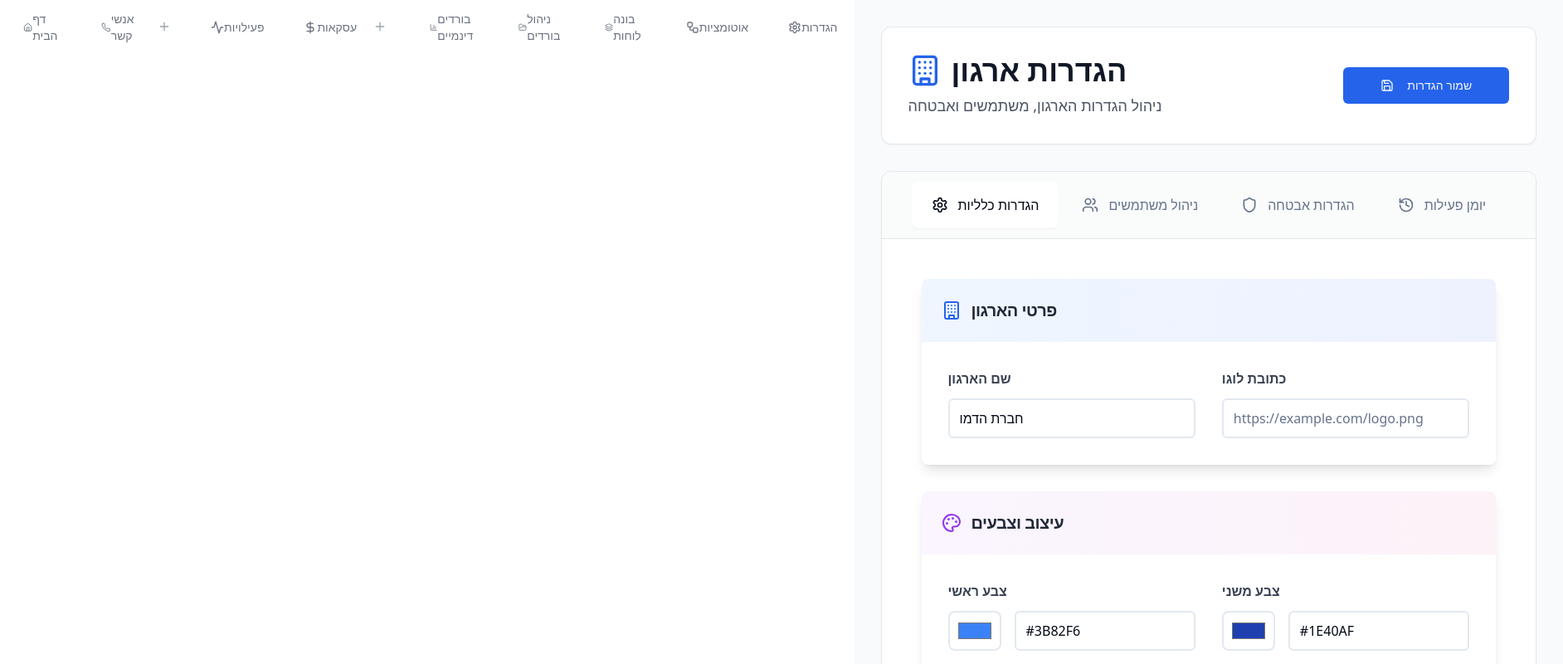
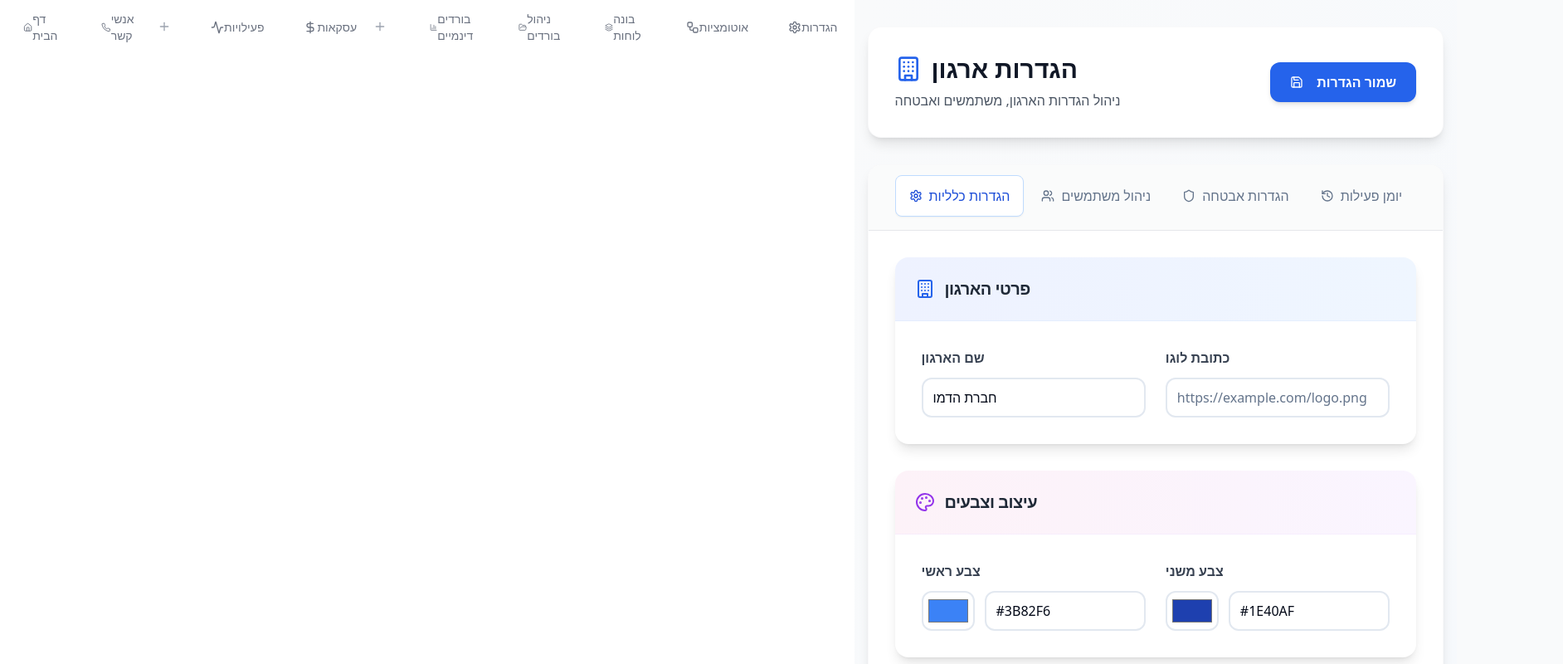
Before and after one commit to nivcomp/attentive-customer-compass, a React (Vite) app: page /org-settings in a window 1280 px wide. Shown: the top 800 px of the page at 83% size, 1884 px wide, since content can reach past the window. Built offline with nearby package versions, Linux system fonts and the light colour scheme; no server answers; the database is empty.

Commit message:
Fix: Improve OrgSettings page layout
Improved the layout and responsiveness of the OrgSettings page and its tabs for better display on various screen sizes.

```diff
--- a/src/components/OrgSettings.tsx
+++ b/src/components/OrgSettings.tsx
@@ -85,71 +85,83 @@ const OrgSettings = ({ organizationId = "demo-org-id" }: OrgSettingsProps) => {
   };
 
   return (
-    <div className="min-h-screen bg-gray-50 p-4 md:p-6 lg:p-8">
-      <div className="max-w-full mx-auto">
-        {/* Header */}
-        <div className="bg-white rounded-xl shadow-sm border mb-8 p-6 lg:p-8">
-          <div className="flex flex-col lg:flex-row lg:items-center lg:justify-between gap-6">
+    <div className="min-h-screen bg-gradient-to-br from-gray-50 to-blue-50/30">
+      <div className="container mx-auto px-4 py-4 md:py-6 lg:py-8 max-w-7xl">
+        {/* Header - מותאם לנייד */}
+        <div className="bg-white rounded-2xl shadow-lg border border-gray-100/50 mb-6 md:mb-8">
+          <div className="p-4 md:p-6 lg:p-8">
+            <div className="flex flex-col space-y-4 md:flex-row md:items-center md:justify-between md:space-y-0">
               <div className="flex-1">
-              <h1 className="text-3xl lg:text-4xl font-bold text-gray-900 flex items-center gap-3 mb-2">
-                <Building className="h-8 w-8 lg:h-10 lg:w-10 text-blue-600" />
+                <div className="flex items-center gap-2 md:gap-3 mb-2">
+                  <Building className="h-6 w-6 md:h-8 md:w-8 text-blue-600 flex-shrink-0" />
+                  <h1 className="text-xl md:text-2xl lg:text-3xl font-bold text-gray-900">
                     הגדרות ארגון
                   </h1>
-              <p className="text-gray-600 text-lg">ניהול הגדרות הארגון, משתמשים ואבטחה</p>
+                </div>
+                <p className="text-sm md:text-base text-gray-600">
+                  ניהול הגדרות הארגון, משתמשים ואבטחה
+                </p>
               </div>
 
               <Button
                 onClick={handleSaveSettings}
-              className="bg-blue-600 hover:bg-blue-700 lg:min-w-[200px]"
+                className="bg-blue-600 hover:bg-blue-700 text-white px-6 py-3 h-auto text-base font-semibold rounded-xl shadow-md hover:shadow-lg transition-all duration-200"
                 size="lg"
               >
-              <Save className="h-5 w-5 mr-2" />
+                <Save className="h-4 w-4 mr-2" />
                 שמור הגדרות
               </Button>
             </div>
           </div>
+        </div>
 
-        {/* Settings Tabs */}
-        <div className="bg-white rounded-xl shadow-sm border overflow-hidden">
+        {/* Settings Tabs - מותאם לנייד */}
+        <div className="bg-white rounded-2xl shadow-lg border border-gray-100/50 overflow-hidden">
           <Tabs value={activeTab} onValueChange={setActiveTab} className="w-full">
-            {/* Tab Navigation */}
-            <div className="border-b border-gray-200 bg-gray-50/80 px-6 lg:px-8 py-2">
-              <TabsList className="w-full h-auto p-1 bg-transparent justify-start overflow-x-auto">
-                <div className="flex gap-1 min-w-max">
+            {/* Tab Navigation - שורה אחת עם גלילה אופקית בנייד */}
+            <div className="border-b border-gray-200 bg-gray-50/80">
+              <div className="px-4 md:px-6 lg:px-8 py-3">
+                <TabsList className="w-full h-auto p-0 bg-transparent justify-start">
+                  <div className="flex gap-1 overflow-x-auto scrollbar-hide pb-1">
                     <TabsTrigger
                       value="general"
-                    className="flex items-center gap-3 px-6 py-4 text-base font-medium whitespace-nowrap data-[state=active]:bg-white data-[state=active]:shadow-sm rounded-lg"
+                      className="flex items-center gap-2 px-4 py-3 text-sm md:text-base font-medium whitespace-nowrap data-[state=active]:bg-white data-[state=active]:shadow-sm data-[state=active]:text-blue-700 rounded-lg border border-transparent data-[state=active]:border-blue-200 hover:bg-white/70 transition-all duration-200"
                     >
-                    <Settings className="h-5 w-5" />
-                    הגדרות כלליות
+                      <Settings className="h-4 w-4" />
+                      <span className="hidden sm:inline">הגדרות כלליות</span>
+                      <span className="sm:hidden">כללי</span>
                     </TabsTrigger>
                     <TabsTrigger
                       value="users"
-                    className="flex items-center gap-3 px-6 py-4 text-base font-medium whitespace-nowrap data-[state=active]:bg-white data-[state=active]:shadow-sm rounded-lg"
+                      className="flex items-center gap-2 px-4 py-3 text-sm md:text-base font-medium whitespace-nowrap data-[state=active]:bg-white data-[state=active]:shadow-sm data-[state=active]:text-blue-700 rounded-lg border border-transparent data-[state=active]:border-blue-200 hover:bg-white/70 transition-all duration-200"
                     >
-                    <Users className="h-5 w-5" />
-                    ניהול משתמשים
+                      <Users className="h-4 w-4" />
+                      <span className="hidden sm:inline">ניהול משתמשים</span>
+                      <span className="sm:hidden">משתמשים</span>
                     </TabsTrigger>
                     <TabsTrigger
                       value="security"
-                    className="flex items-center gap-3 px-6 py-4 text-base font-medium whitespace-nowrap data-[state=active]:bg-white data-[state=active]:shadow-sm rounded-lg"
+                      className="flex items-center gap-2 px-4 py-3 text-sm md:text-base font-medium whitespace-nowrap data-[state=active]:bg-white data-[state=active]:shadow-sm data-[state=active]:text-blue-700 rounded-lg border border-transparent data-[state=active]:border-blue-200 hover:bg-white/70 transition-all duration-200"
                     >
-                    <Shield className="h-5 w-5" />
-                    הגדרות אבטחה
+                      <Shield className="h-4 w-4" />
+                      <span className="hidden sm:inline">הגדרות אבטחה</span>
+                      <span className="sm:hidden">אבטחה</span>
                     </TabsTrigger>
                     <TabsTrigger
                       value="audit"
-                    className="flex items-center gap-3 px-6 py-4 text-base font-medium whitespace-nowrap data-[state=active]:bg-white data-[state=active]:shadow-sm rounded-lg"
+                      className="flex items-center gap-2 px-4 py-3 text-sm md:text-base font-medium whitespace-nowrap data-[state=active]:bg-white data-[state=active]:shadow-sm data-[state=active]:text-blue-700 rounded-lg border border-transparent data-[state=active]:border-blue-200 hover:bg-white/70 transition-all duration-200"
                     >
-                    <History className="h-5 w-5" />
-                    יומן פעילות
+                      <History className="h-4 w-4" />
+                      <span className="hidden sm:inline">יומן פעילות</span>
+                      <span className="sm:hidden">יומן</span>
                     </TabsTrigger>
                   </div>
                 </TabsList>
               </div>
+            </div>
 
-            {/* Tab Content */}
-            <div className="p-6 lg:p-8 xl:p-12">
+            {/* Tab Content - ריווח מותאם */}
+            <div className="p-4 md:p-6 lg:p-8">
               <TabsContent value="general" className="mt-0">
                 <GeneralSettingsTab
                   orgSettings={orgSettings}
--- a/src/components/OrgSettings/GeneralSettingsTab.tsx
+++ b/src/components/OrgSettings/GeneralSettingsTab.tsx
@@ -24,36 +24,40 @@ interface GeneralSettingsTabProps {
 
 const GeneralSettingsTab = ({ orgSettings, onSettingsChange }: GeneralSettingsTabProps) => {
   return (
-    <div className="space-y-8">
+    <div className="space-y-6 md:space-y-8">
       {/* פרטי ארגון */}
-      <Card className="shadow-sm border-0 shadow-lg">
-        <CardHeader className="pb-6 bg-gradient-to-r from-blue-50 to-indigo-50 rounded-t-lg">
-          <CardTitle className="flex items-center gap-3 text-xl text-gray-800">
-            <Building className="h-6 w-6 text-blue-600" />
+      <Card className="border-0 shadow-lg rounded-2xl overflow-hidden">
+        <CardHeader className="pb-4 md:pb-6 bg-gradient-to-l from-blue-50 to-indigo-50 border-b border-blue-100/50">
+          <CardTitle className="flex items-center gap-3 text-lg md:text-xl text-gray-800">
+            <Building className="h-5 w-5 md:h-6 md:w-6 text-blue-600" />
             פרטי הארגון
           </CardTitle>
         </CardHeader>
-        <CardContent className="p-8 space-y-6">
-          <div className="grid grid-cols-1 lg:grid-cols-2 gap-8">
+        <CardContent className="p-4 md:p-6 lg:p-8 space-y-4 md:space-y-6">
+          <div className="grid grid-cols-1 lg:grid-cols-2 gap-4 md:gap-6">
             <div className="space-y-3">
-              <Label htmlFor="orgName" className="text-base font-semibold text-gray-700">שם הארגון</Label>
+              <Label htmlFor="orgName" className="text-sm md:text-base font-semibold text-gray-700">
+                שם הארגון
+              </Label>
               <Input
                 id="orgName"
                 value={orgSettings.name}
                 onChange={(e) => onSettingsChange({ name: e.target.value })}
-                className="h-12 text-base border-2 focus:border-blue-500"
+                className="h-11 md:h-12 text-sm md:text-base border-2 focus:border-blue-500 rounded-xl"
                 placeholder="הכנס את שם הארגון"
               />
             </div>
 
             <div className="space-y-3">
-              <Label htmlFor="logo" className="text-base font-semibold text-gray-700">כתובת לוגו</Label>
+              <Label htmlFor="logo" className="text-sm md:text-base font-semibold text-gray-700">
+                כתובת לוגו
+              </Label>
               <Input
                 id="logo"
                 placeholder="https://example.com/logo.png"
                 value={orgSettings.logo_url}
                 onChange={(e) => onSettingsChange({ logo_url: e.target.value })}
-                className="h-12 text-base border-2 focus:border-blue-500"
+                className="h-11 md:h-12 text-sm md:text-base border-2 focus:border-blue-500 rounded-xl"
               />
             </div>
           </div>
@@ -61,48 +65,52 @@ const GeneralSettingsTab = ({ orgSettings, onSettingsChange }: GeneralSettingsTa
       </Card>
 
       {/* עיצוב וצבעים */}
-      <Card className="shadow-sm border-0 shadow-lg">
-        <CardHeader className="pb-6 bg-gradient-to-r from-purple-50 to-pink-50 rounded-t-lg">
-          <CardTitle className="flex items-center gap-3 text-xl text-gray-800">
-            <Palette className="h-6 w-6 text-purple-600" />
+      <Card className="border-0 shadow-lg rounded-2xl overflow-hidden">
+        <CardHeader className="pb-4 md:pb-6 bg-gradient-to-l from-purple-50 to-pink-50 border-b border-purple-100/50">
+          <CardTitle className="flex items-center gap-3 text-lg md:text-xl text-gray-800">
+            <Palette className="h-5 w-5 md:h-6 md:w-6 text-purple-600" />
             עיצוב וצבעים
           </CardTitle>
         </CardHeader>
-        <CardContent className="p-8 space-y-6">
-          <div className="grid grid-cols-1 lg:grid-cols-2 gap-8">
+        <CardContent className="p-4 md:p-6 lg:p-8 space-y-4 md:space-y-6">
+          <div className="grid grid-cols-1 lg:grid-cols-2 gap-4 md:gap-6">
             <div className="space-y-3">
-              <Label htmlFor="primaryColor" className="text-base font-semibold text-gray-700">צבע ראשי</Label>
-              <div className="flex gap-4">
+              <Label htmlFor="primaryColor" className="text-sm md:text-base font-semibold text-gray-700">
+                צבע ראשי
+              </Label>
+              <div className="flex gap-3">
                 <Input
                   id="primaryColor"
                   type="color"
                   value={orgSettings.primary_color}
                   onChange={(e) => onSettingsChange({ primary_color: e.target.value })}
-                  className="w-16 h-12 p-2 border-2 rounded-lg cursor-pointer"
+                  className="w-12 h-11 md:w-16 md:h-12 p-1 border-2 rounded-xl cursor-pointer"
                 />
                 <Input
                   value={orgSettings.primary_color}
                   onChange={(e) => onSettingsChange({ primary_color: e.target.value })}
-                  className="flex-1 h-12 text-base border-2 focus:border-blue-500"
+                  className="flex-1 h-11 md:h-12 text-sm md:text-base border-2 focus:border-blue-500 rounded-xl"
                   placeholder="#000000"
                 />
               </div>
             </div>
 
             <div className="space-y-3">
-              <Label htmlFor="secondaryColor" className="text-base font-semibold text-gray-700">צבע משני</Label>
-              <div className="flex gap-4">
+              <Label htmlFor="secondaryColor" className="text-sm md:text-base font-semibold text-gray-700">
+                צבע משני
+              </Label>
+              <div className="flex gap-3">
                 <Input
                   id="secondaryColor"
                   type="color"
                   value={orgSettings.secondary_color}
                   onChange={(e) => onSettingsChange({ secondary_color: e.target.value })}
-                  className="w-16 h-12 p-2 border-2 rounded-lg cursor-pointer"
+                  className="w-12 h-11 md:w-16 md:h-12 p-1 border-2 rounded-xl cursor-pointer"
                 />
                 <Input
                   value={orgSettings.secondary_color}
                   onChange={(e) => onSettingsChange({ secondary_color: e.target.value })}
-                  className="flex-1 h-12 text-base border-2 focus:border-blue-500"
+                  className="flex-1 h-11 md:h-12 text-sm md:text-base border-2 focus:border-blue-500 rounded-xl"
                   placeholder="#000000"
                 />
               </div>
@@ -112,58 +120,76 @@ const GeneralSettingsTab = ({ orgSettings, onSettingsChange }: GeneralSettingsTa
       </Card>
 
       {/* מדיניות בורדים */}
-      <Card className="shadow-sm border-0 shadow-lg">
-        <CardHeader className="pb-6 bg-gradient-to-r from-green-50 to-emerald-50 rounded-t-lg">
-          <CardTitle className="flex items-center gap-3 text-xl text-gray-800">
-            <Settings className="h-6 w-6 text-green-600" />
+      <Card className="border-0 shadow-lg rounded-2xl overflow-hidden">
+        <CardHeader className="pb-4 md:pb-6 bg-gradient-to-l from-green-50 to-emerald-50 border-b border-green-100/50">
+          <CardTitle className="flex items-center gap-3 text-lg md:text-xl text-gray-800">
+            <Settings className="h-5 w-5 md:h-6 md:w-6 text-green-600" />
             מדיניות בורדים
           </CardTitle>
         </CardHeader>
-        <CardContent className="p-8 space-y-8">
-          <div className="grid grid-cols-1 lg:grid-cols-2 gap-8">
+        <CardContent className="p-4 md:p-6 lg:p-8 space-y-6 md:space-y-8">
+          <div className="grid grid-cols-1 lg:grid-cols-2 gap-4 md:gap-6">
             <div className="space-y-3">
-              <Label className="text-base font-semibold text-gray-700">מי יכול ליצור בורדים</Label>
+              <Label className="text-sm md:text-base font-semibold text-gray-700">
+                מי יכול ליצור בורדים
+              </Label>
               <Select
                 value={orgSettings.board_creation_policy}
                 onValueChange={(value) => onSettingsChange({ board_creation_policy: value })}
               >
-                <SelectTrigger className="h-12 text-base border-2 focus:border-blue-500">
+                <SelectTrigger className="h-11 md:h-12 text-sm md:text-base border-2 focus:border-blue-500 rounded-xl">
                   <SelectValue />
                 </SelectTrigger>
-                <SelectContent className="bg-white border-2 shadow-lg">
-                  <SelectItem value="everyone" className="text-base py-3">כל המשתמשים</SelectItem>
-                  <SelectItem value="admins_only" className="text-base py-3">מנהלים בלבד</SelectItem>
+                <SelectContent className="bg-white border-2 shadow-lg rounded-xl">
+                  <SelectItem value="everyone" className="text-sm md:text-base py-3 rounded-lg">
+                    כל המשתמשים
+                  </SelectItem>
+                  <SelectItem value="admins_only" className="text-sm md:text-base py-3 rounded-lg">
+                    מנהלים בלבד
+                  </SelectItem>
                 </SelectContent>
               </Select>
             </div>
 
             <div className="space-y-3">
-              <Label className="text-base font-semibold text-gray-700">הרשאת ברירת מחדל לבורדים</Label>
+              <Label className="text-sm md:text-base font-semibold text-gray-700">
+                הרשאת ברירת מחדל לבורדים
+              </Label>
               <Select
                 value={orgSettings.default_board_permission}
                 onValueChange={(value) => onSettingsChange({ default_board_permission: value })}
               >
-                <SelectTrigger className="h-12 text-base border-2 focus:border-blue-500">
+                <SelectTrigger className="h-11 md:h-12 text-sm md:text-base border-2 focus:border-blue-500 rounded-xl">
                   <SelectValue />
                 </SelectTrigger>
-                <SelectContent className="bg-white border-2 shadow-lg">
-                  <SelectItem value="view" className="text-base py-3">צפייה</SelectItem>
-                  <SelectItem value="edit" className="text-base py-3">עריכה</SelectItem>
-                  <SelectItem value="admin" className="text-base py-3">מנהל</SelectItem>
+                <SelectContent className="bg-white border-2 shadow-lg rounded-xl">
+                  <SelectItem value="view" className="text-sm md:text-base py-3 rounded-lg">
+                    צפייה
+                  </SelectItem>
+                  <SelectItem value="edit" className="text-sm md:text-base py-3 rounded-lg">
+                    עריכה
+                  </SelectItem>
+                  <SelectItem value="admin" className="text-sm md:text-base py-3 rounded-lg">
+                    מנהל
+                  </SelectItem>
                 </SelectContent>
               </Select>
             </div>
           </div>
 
-          <div className="flex items-center justify-between p-6 bg-gradient-to-r from-amber-50 to-orange-50 rounded-xl border-2 border-amber-200">
+          <div className="flex flex-col sm:flex-row sm:items-center justify-between gap-4 p-4 md:p-6 bg-gradient-to-l from-amber-50 to-orange-50 rounded-xl border-2 border-amber-200">
             <div className="flex-1">
-              <p className="font-semibold text-base text-gray-800 mb-2">דרוש אישור ליצירת בורדים</p>
-              <p className="text-sm text-gray-600">בורדים חדשים ידרשו אישור מנהל לפני הפעלתם</p>
+              <p className="font-semibold text-sm md:text-base text-gray-800 mb-1 md:mb-2">
+                דרוש אישור ליצירת בורדים
+              </p>
+              <p className="text-xs md:text-sm text-gray-600">
+                בורדים חדשים ידרשו אישור מנהל לפני הפעלתם
+              </p>
             </div>
             <Switch
               checked={orgSettings.require_board_approval}
               onCheckedChange={(checked) => onSettingsChange({ require_board_approval: checked })}
-              className="scale-125"
+              className="scale-110 md:scale-125"
             />
           </div>
         </CardContent>
```
Also changed, not shown: src/components/OrgSettings/SecuritySettingsTab.tsx (+30 -26 lines), src/components/OrgSettings/UserInviteForm.tsx (+12 -12 lines), src/components/OrgSettings/UserManagementTab.tsx (+10 -10 lines). Lines whose indentation alone changed are shown as unchanged.
